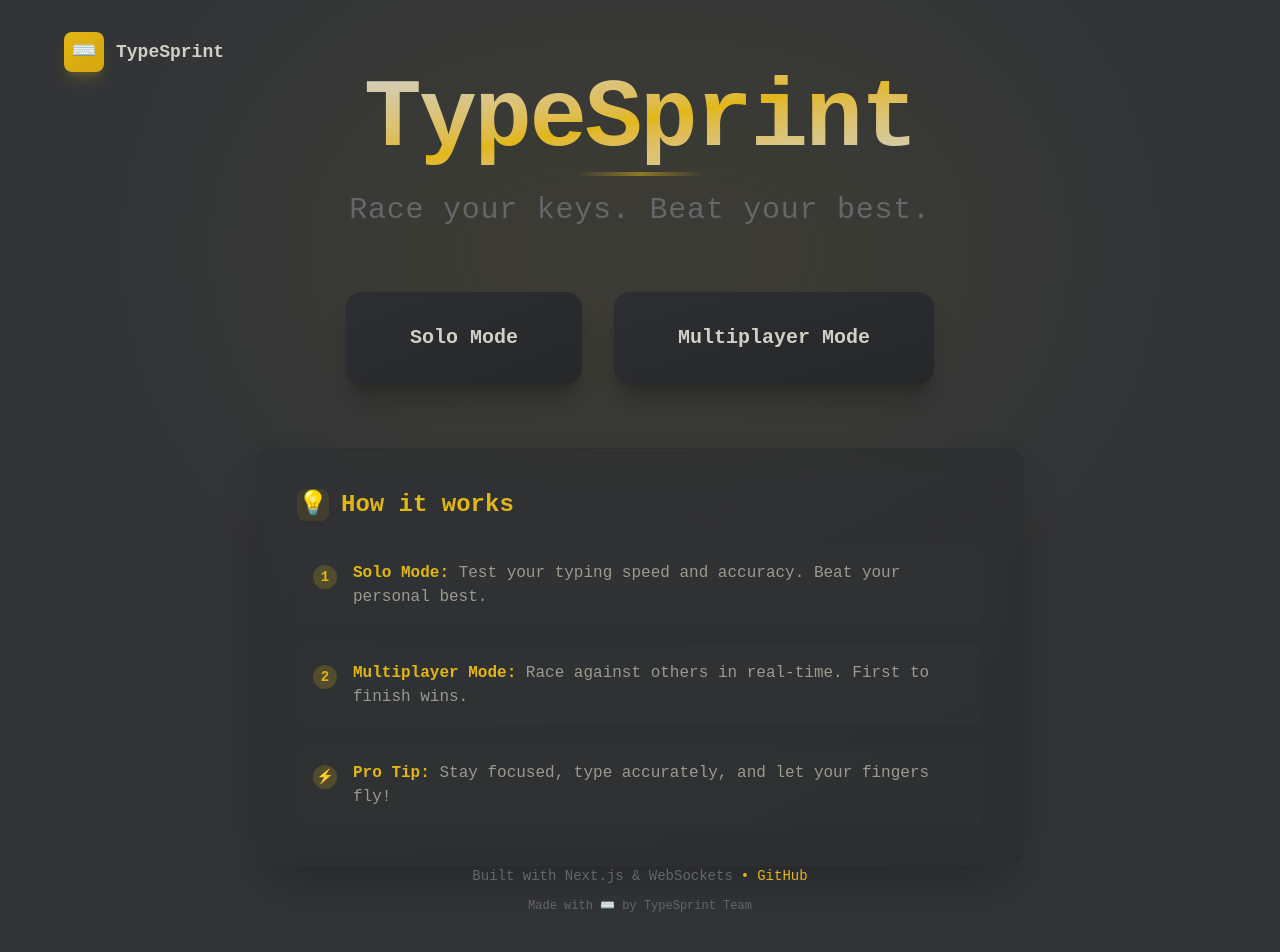
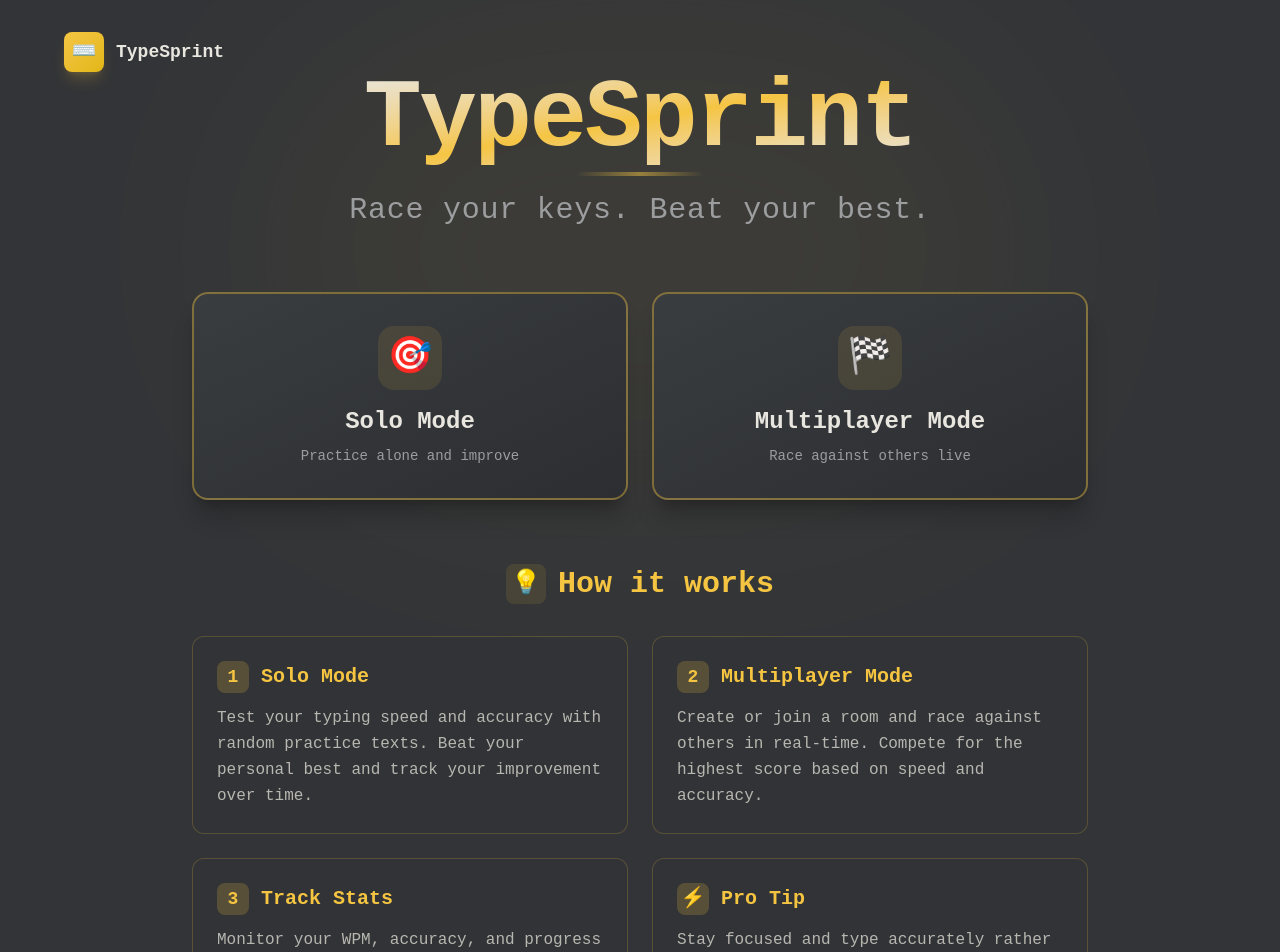
Before and after one commit to chvlpont/typesprint, a Next.js app: page / in a window 1280 px wide. Shown: the top 952 px of the page. Built offline with nearby package versions, Linux system fonts and the light colour scheme.

Commit message:
padding fix

```diff
--- a/app/page.tsx
+++ b/app/page.tsx
@@ -2,18 +2,18 @@
 
 export default function Home() {
   return (
-    <div className="relative flex min-h-screen flex-col items-center justify-between overflow-hidden bg-[#323437] px-4 py-8 text-[#d1d0c5]">
+    <div className="relative flex min-h-screen flex-col items-center justify-between overflow-hidden bg-[#323437] px-4 py-8 text-[#e8e6df]">
       {/* Ambient background glow */}
-      <div className="pointer-events-none absolute left-1/2 top-0 h-[500px] w-[800px] -translate-x-1/2 rounded-full bg-[#e2b714] opacity-5 blur-[120px]"></div>
+      <div className="pointer-events-none absolute left-1/2 top-0 h-[500px] w-[800px] -translate-x-1/2 rounded-full bg-[#f5c542] opacity-5 blur-[120px]"></div>
 
       {/* Header */}
       <header className="relative z-10 w-full max-w-6xl">
         <div className="flex items-center justify-between">
           <div className="flex items-center gap-3">
-            <div className="flex h-10 w-10 items-center justify-center rounded-lg bg-linear-to-br from-[#e2b714] to-[#d4a50f] text-xl shadow-lg shadow-[#e2b714]/20">
+            <div className="flex h-10 w-10 items-center justify-center rounded-lg bg-linear-to-br from-[#f5c542] to-[#e2b714] text-xl shadow-lg shadow-[#f5c542]/20">
               ⌨️
             </div>
-            <span className="text-lg font-semibold text-[#d1d0c5]">
+            <span className="text-lg font-semibold text-[#e8e6df]">
               TypeSprint
             </span>
           </div>
@@ -25,80 +25,113 @@
         {/* Logo & Tagline */}
         <div className="flex flex-col items-center gap-6 text-center">
           <div className="relative">
-            <h1 className="bg-linear-to-br from-[#d1d0c5] via-[#e2b714] to-[#d1d0c5] bg-clip-text text-7xl font-bold tracking-tight text-transparent sm:text-8xl">
+            <h1 className="bg-linear-to-br from-[#e8e6df] via-[#f5c542] to-[#e8e6df] bg-clip-text text-7xl font-bold tracking-tight text-transparent sm:text-8xl">
               TypeSprint
             </h1>
-            <div className="absolute -bottom-2 left-1/2 h-1 w-32 -translate-x-1/2 rounded-full bg-linear-to-r from-transparent via-[#e2b714] to-transparent opacity-50"></div>
+            <div className="absolute -bottom-2 left-1/2 h-1 w-32 -translate-x-1/2 rounded-full bg-linear-to-r from-transparent via-[#f5c542] to-transparent opacity-50"></div>
           </div>
-          <p className="text-2xl font-light tracking-wide text-[#646669] sm:text-3xl">
+          <p className="text-2xl font-light tracking-wide text-[#9b9d9f] sm:text-3xl">
             Race your keys. Beat your best.
           </p>
         </div>
 
         {/* Mode Selection Buttons */}
-        <div className="flex flex-col gap-5 sm:flex-row sm:gap-8">
+        <div className="flex w-full max-w-4xl flex-col gap-6 sm:flex-row">
           <Link
             href="/solo"
-            className="group relative overflow-hidden rounded-2xl bg-linear-to-br from-[#2c2e31] to-[#252729] px-16 py-8 text-xl font-semibold text-[#d1d0c5] shadow-xl shadow-black/20 transition-all duration-300 hover:scale-105 hover:shadow-2xl hover:shadow-[#e2b714]/20"
+            className="group relative flex flex-1 flex-col items-center gap-4 overflow-hidden rounded-2xl border-2 border-[#f5c542]/40 bg-linear-to-br from-[#3a3d40] to-[#2c2e31] p-8 shadow-xl shadow-black/20 transition-all duration-300 hover:scale-105 hover:border-[#f5c542] hover:shadow-2xl hover:shadow-[#f5c542]/30"
           >
-            <div className="absolute inset-0 bg-linear-to-br from-[#e2b714] to-[#d4a50f] opacity-0 transition-opacity duration-300 group-hover:opacity-100"></div>
-            <span className="relative z-10 transition-colors duration-300 group-hover:text-[#323437]">
+            <div className="absolute inset-0 bg-linear-to-br from-[#f5c542] to-[#e2b714] opacity-0 transition-opacity duration-300 group-hover:opacity-100"></div>
+            <div className="relative z-10 flex h-16 w-16 items-center justify-center rounded-2xl bg-[#f5c542]/10 text-4xl transition-all duration-300 group-hover:bg-[#1a1b1d]/30">
+              🎯
+            </div>
+            <div className="relative z-10 flex flex-col items-center gap-2 text-center">
+              <span className="text-2xl font-bold text-[#e8e6df] transition-colors duration-300 group-hover:text-[#1a1b1d]">
                 Solo Mode
               </span>
+              <span className="text-sm text-[#9b9d9f] transition-colors duration-300 group-hover:text-[#1a1b1d]/70">
+                Practice alone and improve
+              </span>
+            </div>
           </Link>
           <Link
             href="/multiplayer"
-            className="group relative overflow-hidden rounded-2xl bg-linear-to-br from-[#2c2e31] to-[#252729] px-16 py-8 text-xl font-semibold text-[#d1d0c5] shadow-xl shadow-black/20 transition-all duration-300 hover:scale-105 hover:shadow-2xl hover:shadow-[#e2b714]/20"
+            className="group relative flex flex-1 flex-col items-center gap-4 overflow-hidden rounded-2xl border-2 border-[#f5c542]/40 bg-linear-to-br from-[#3a3d40] to-[#2c2e31] p-8 shadow-xl shadow-black/20 transition-all duration-300 hover:scale-105 hover:border-[#f5c542] hover:shadow-2xl hover:shadow-[#f5c542]/30"
           >
-            <div className="absolute inset-0 bg-linear-to-br from-[#e2b714] to-[#d4a50f] opacity-0 transition-opacity duration-300 group-hover:opacity-100"></div>
-            <span className="relative z-10 transition-colors duration-300 group-hover:text-[#323437]">
+            <div className="absolute inset-0 bg-linear-to-br from-[#f5c542] to-[#e2b714] opacity-0 transition-opacity duration-300 group-hover:opacity-100"></div>
+            <div className="relative z-10 flex h-16 w-16 items-center justify-center rounded-2xl bg-[#f5c542]/10 text-4xl transition-all duration-300 group-hover:bg-[#1a1b1d]/30">
+              🏁
+            </div>
+            <div className="relative z-10 flex flex-col items-center gap-2 text-center">
+              <span className="text-2xl font-bold text-[#e8e6df] transition-colors duration-300 group-hover:text-[#1a1b1d]">
                 Multiplayer Mode
               </span>
+              <span className="text-sm text-[#9b9d9f] transition-colors duration-300 group-hover:text-[#1a1b1d]/70">
+                Race against others live
+              </span>
+            </div>
           </Link>
         </div>
 
-        {/* Instructions */}
-        <div className="w-full max-w-3xl rounded-2xl border border-[#2c2e31] bg-linear-to-br from-[#2c2e31]/50 to-[#252729]/50 p-10 shadow-2xl backdrop-blur-sm">
-          <h2 className="mb-6 flex items-center gap-3 text-2xl font-semibold text-[#e2b714]">
-            <span className="flex h-8 w-8 items-center justify-center rounded-lg bg-[#e2b714]/10">
+        {/* How it works */}
+        <div className="mb-16 w-full max-w-4xl border-[#3a3d40]">
+          <h2 className="mb-8 flex items-center justify-center gap-3 text-3xl font-bold text-[#f5c542]">
+            <span className="flex h-10 w-10 items-center justify-center rounded-lg bg-[#f5c542]/10 text-2xl">
               💡
             </span>
             How it works
           </h2>
-          <div className="space-y-5 text-base">
-            <div className="flex gap-4 rounded-xl bg-[#323437]/50 p-4 transition-colors hover:bg-[#323437]/80">
-              <span className="mt-1 flex h-6 w-6 flex-shrink-0 items-center justify-center rounded-full bg-[#e2b714]/20 text-sm font-bold text-[#e2b714]">
+          <div className="grid grid-cols-1 gap-6 md:grid-cols-2">
+            <div className="flex flex-col gap-3 rounded-xl border border-[#f5c542]/20 bg-[#323437]/30 p-6 transition-all duration-300 hover:border-[#f5c542]/40 hover:bg-[#323437]/50">
+              <div className="flex items-center gap-3">
+                <span className="flex h-8 w-8 flex-shrink-0 items-center justify-center rounded-lg bg-[#f5c542]/20 text-lg font-bold text-[#f5c542]">
                   1
                 </span>
-              <p className="text-[#d1d0c5]">
-                <span className="font-semibold text-[#e2b714]">Solo Mode:</span>{" "}
-                <span className="text-[#9b9a8f]">
-                  Test your typing speed and accuracy. Beat your personal best.
-                </span>
+                <h3 className="text-xl font-bold text-[#f5c542]">Solo Mode</h3>
+              </div>
+              <p className="text-[#b8b6b0] leading-relaxed">
+                Test your typing speed and accuracy with random practice texts.
+                Beat your personal best and track your improvement over time.
               </p>
             </div>
-            <div className="flex gap-4 rounded-xl bg-[#323437]/50 p-4 transition-colors hover:bg-[#323437]/80">
-              <span className="mt-1 flex h-6 w-6 flex-shrink-0 items-center justify-center rounded-full bg-[#e2b714]/20 text-sm font-bold text-[#e2b714]">
+            <div className="flex flex-col gap-3 rounded-xl border border-[#f5c542]/20 bg-[#323437]/30 p-6 transition-all duration-300 hover:border-[#f5c542]/40 hover:bg-[#323437]/50">
+              <div className="flex items-center gap-3">
+                <span className="flex h-8 w-8 flex-shrink-0 items-center justify-center rounded-lg bg-[#f5c542]/20 text-lg font-bold text-[#f5c542]">
                   2
                 </span>
-              <p className="text-[#d1d0c5]">
-                <span className="font-semibold text-[#e2b714]">
-                  Multiplayer Mode:
-                </span>{" "}
-                <span className="text-[#9b9a8f]">
-                  Race against others in real-time. First to finish wins.
-                </span>
+                <h3 className="text-xl font-bold text-[#f5c542]">
+                  Multiplayer Mode
+                </h3>
+              </div>
+              <p className="text-[#b8b6b0] leading-relaxed">
+                Create or join a room and race against others in real-time.
+                Compete for the highest score based on speed and accuracy.
               </p>
             </div>
-            <div className="flex gap-4 rounded-xl bg-[#323437]/50 p-4 transition-colors hover:bg-[#323437]/80">
-              <span className="mt-1 flex h-6 w-6 flex-shrink-0 items-center justify-center rounded-full bg-[#e2b714]/20 text-sm font-bold text-[#e2b714]">
+            <div className="flex flex-col gap-3 rounded-xl border border-[#f5c542]/20 bg-[#323437]/30 p-6 transition-all duration-300 hover:border-[#f5c542]/40 hover:bg-[#323437]/50">
+              <div className="flex items-center gap-3">
+                <span className="flex h-8 w-8 flex-shrink-0 items-center justify-center rounded-lg bg-[#f5c542]/20 text-lg font-bold text-[#f5c542]">
+                  3
+                </span>
+                <h3 className="text-xl font-bold text-[#f5c542]">
+                  Track Stats
+                </h3>
+              </div>
+              <p className="text-[#b8b6b0] leading-relaxed">
+                Monitor your WPM, accuracy, and progress in real-time. Watch
+                your typing skills improve with detailed performance metrics.
+              </p>
+            </div>
+            <div className="flex flex-col gap-3 rounded-xl border border-[#f5c542]/20 bg-[#323437]/30 p-6 transition-all duration-300 hover:border-[#f5c542]/40 hover:bg-[#323437]/50">
+              <div className="flex items-center gap-3">
+                <span className="flex h-8 w-8 flex-shrink-0 items-center justify-center rounded-lg bg-[#f5c542]/20 text-xl">
                   ⚡
                 </span>
-              <p className="text-[#d1d0c5]">
-                <span className="font-semibold text-[#e2b714]">Pro Tip:</span>{" "}
-                <span className="text-[#9b9a8f]">
-                  Stay focused, type accurately, and let your fingers fly!
-                </span>
+                <h3 className="text-xl font-bold text-[#f5c542]">Pro Tip</h3>
+              </div>
+              <p className="text-[#b8b6b0] leading-relaxed">
+                Stay focused and type accurately rather than rushing. Consistent
+                practice builds muscle memory and speed naturally.
               </p>
             </div>
           </div>
@@ -107,18 +140,12 @@
 
       {/* Footer */}
       <footer className="relative z-10 w-full max-w-6xl text-center">
-        <div className="flex flex-col items-center gap-3 text-sm text-[#646669]">
-          <div className="flex items-center gap-2">
-            <p>Built with Next.js & WebSockets</p>
-            <span className="text-[#e2b714]">•</span>
-            <a
-              href="https://github.com"
-              className="text-[#e2b714] transition-all duration-200 hover:text-[#d1d0c5] hover:underline"
-            >
-              GitHub
-            </a>
-          </div>
-          <p className="text-xs">Made with ⌨️ by TypeSprint Team</p>
+        <div className="flex flex-col items-center gap-3 text-sm text-[#9b9d9f]">
+          <p>
+            Built with Next.js, TypeScript, Supabase, PostgreSQL, WebSockets &
+            Tailwind CSS
+          </p>
+          <p className="text-xs">Made by Pontus Hogler</p>
         </div>
       </footer>
     </div>
```
Also changed, not shown: app/multiplayer/page.tsx (+48 -45 lines), app/multiplayer/race/page.tsx (+42 -42 lines), app/solo/page.tsx (+25 -25 lines). Lines whose indentation alone changed are shown as unchanged.
